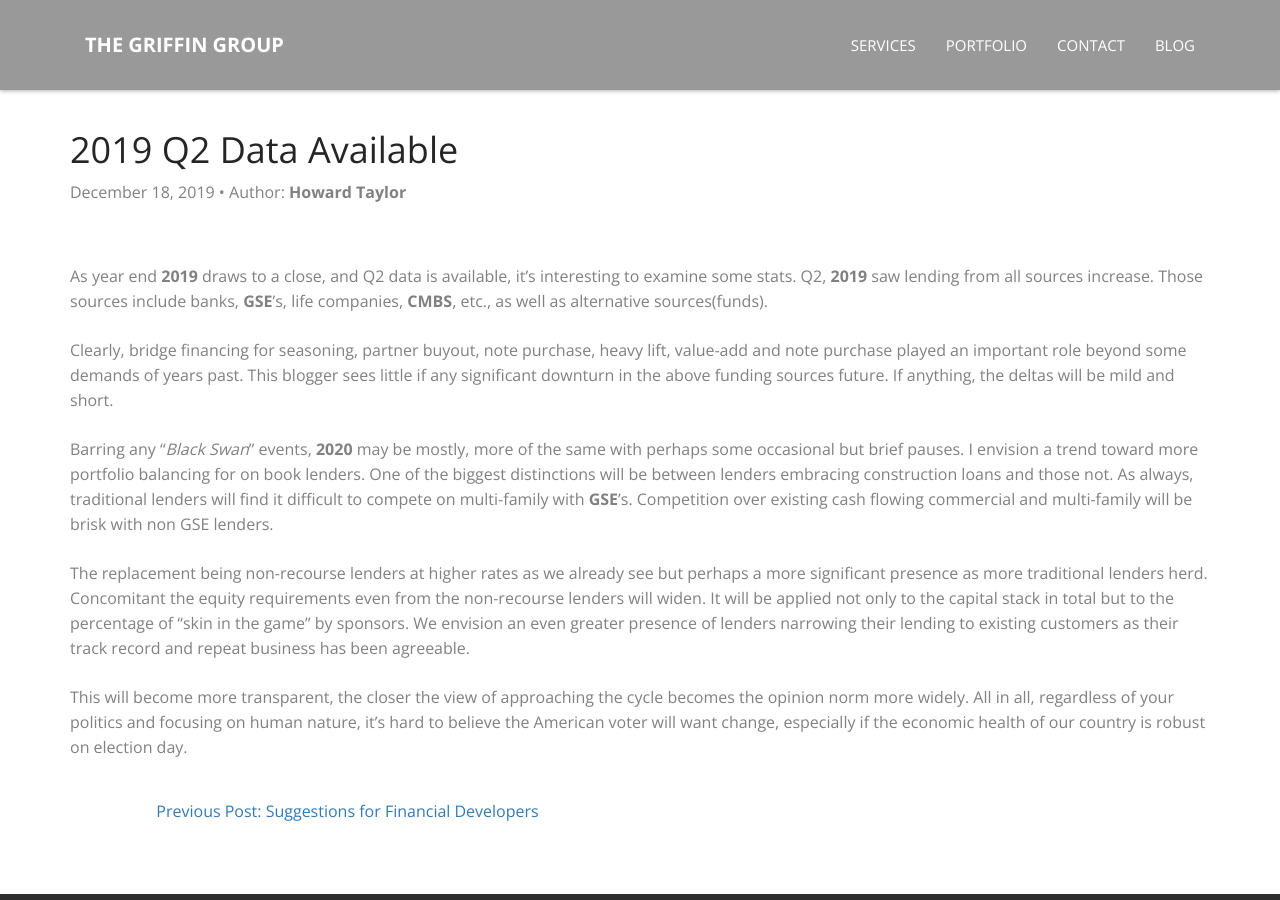
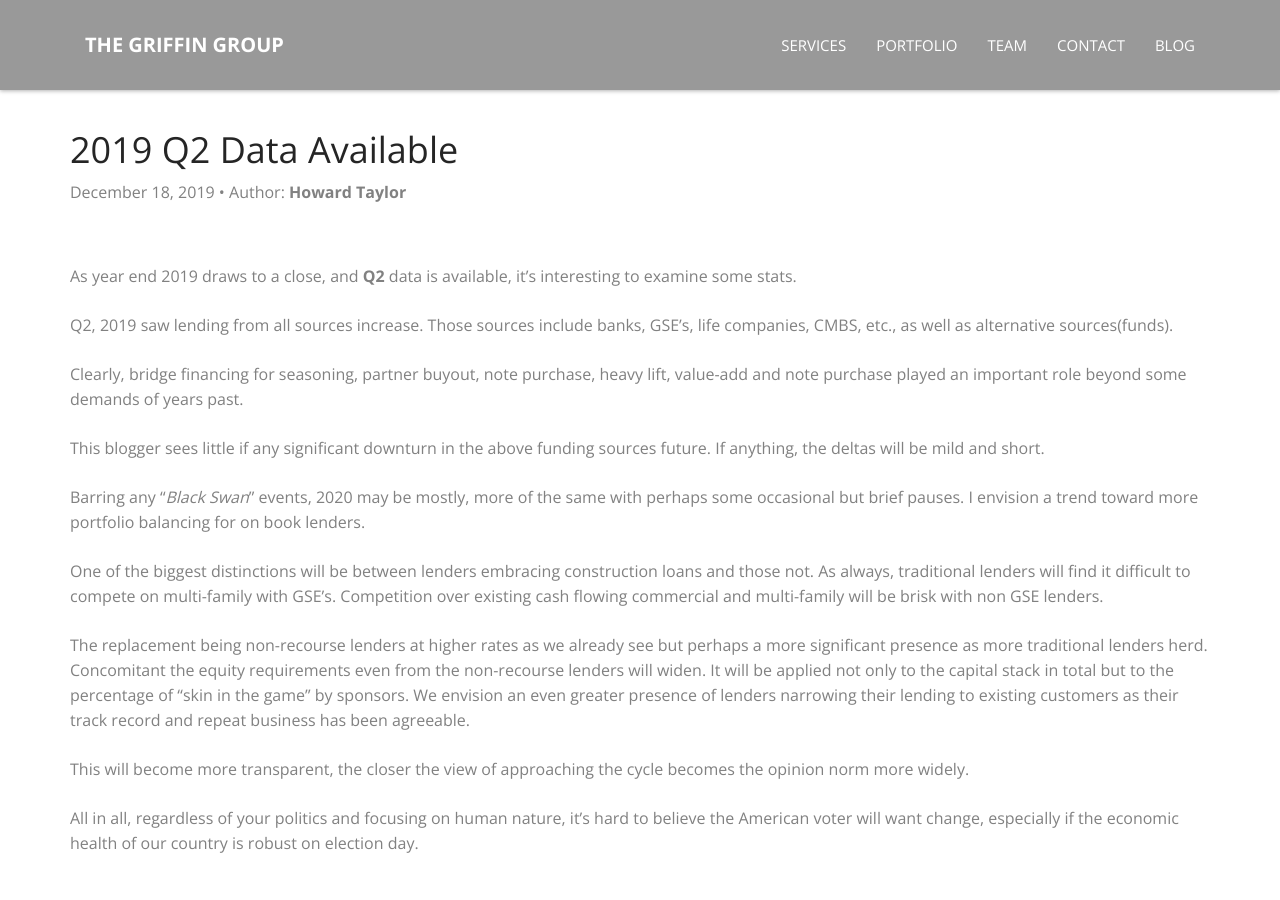
Before and after one commit to FatMan50/griffin-blog, a Jekyll site: the page built from _posts/2019-12-18-q2-data-for-2019.markdown, in a window 1280 px wide and 900 px high. Built offline with Jekyll 4.4.1, drawn with Linux system fonts in a browser that asks for light colours; comment, search, counter and statistics services are not loaded.

Commit message:
more proofing changes

```diff
--- a/_includes/header.html
+++ b/_includes/header.html
@@ -34,7 +34,8 @@
                 <nav class="collapse navbar-collapse navbar-right" role="navigation">
                     <ul class="nav navbar-nav">
                         <li><a href="{{site.baseurl}}/#service">Services</a></li>
-                        <li><a href="{{site.baseurl}}/#portfolio">portfolio</a></li>
+                        <li><a href="{{site.baseurl}}/#portfolio">Portfolio</a></li>
+												<li><a href="{{site.baseurl}}/#team">Team</a></li>
                         <li><a href="{{site.baseurl}}/#contact">Contact</a></li>
                         <li><a href="{{site.baseurl}}/blog/index.html">Blog</a></li>
                     </ul>
--- a/_posts/2019-12-18-q2-data-for-2019.markdown
+++ b/_posts/2019-12-18-q2-data-for-2019.markdown
@@ -6,12 +6,21 @@
 author: Howard Taylor
 ---
 
-As year end **2019** draws to a close, and Q2 data is available, it’s interesting to examine some stats. Q2, **2019** saw lending from all sources increase. Those sources include banks, **GSE**’s, life companies, **CMBS**, etc., as well as alternative sources(funds).<!--more-->
 
-Clearly, bridge financing for seasoning, partner buyout, note purchase, heavy lift, value-add and note purchase played an important role beyond some demands of years past. This blogger sees little if any significant downturn in the above funding sources future. If anything, the deltas will be mild and short.
+As year end 2019 draws to a close, and **Q2** data is available, it’s interesting to examine some stats.
 
-Barring any "*Black Swan*” events, **2020** may be mostly, more of the same with perhaps some occasional but brief pauses. I envision a trend toward more portfolio balancing for on book lenders. One of the biggest distinctions will be between lenders embracing construction loans and those not. As always, traditional lenders will find it difficult to compete on multi-family with **GSE**’s. Competition over existing cash flowing commercial and multi-family will be brisk with non GSE lenders.
+Q2, 2019 saw lending from all sources increase. Those sources include banks, GSE’s, life companies, CMBS, etc., as well as alternative sources(funds).<!--more-->
+
+Clearly, bridge financing for seasoning, partner buyout, note purchase, heavy lift, value-add and note purchase played an important role beyond some demands of years past.
+
+This blogger sees little if any significant downturn in the above funding sources future. If anything, the deltas will be mild and short.
+
+Barring any “*Black Swan*” events, 2020 may be mostly, more of the same with perhaps some occasional but brief pauses. I envision a trend toward more portfolio balancing for on book lenders.
+
+One of the biggest distinctions will be between lenders embracing construction loans and those not. As always, traditional lenders will find it difficult to compete on multi-family with GSE’s. Competition over existing cash flowing commercial and multi-family will be brisk with non GSE lenders.
 
 The replacement being non-recourse lenders at higher rates as we already see but perhaps a more significant presence as more traditional lenders herd. Concomitant the equity requirements even from the non-recourse lenders will widen. It will be applied not only to the capital stack in total but to the percentage of “skin in the game” by sponsors. We envision an even greater presence of lenders narrowing their lending to existing customers as their track record and repeat business has been agreeable.
 
-This will become more transparent, the closer the view of approaching the cycle becomes the opinion norm more widely. All in all, regardless of your politics and focusing on human nature, it’s hard to believe the American voter will want change, especially if the economic health of our country is robust on election day.
+This will become more transparent, the closer the view of approaching the cycle becomes the opinion norm more widely.
+
+All in all, regardless of your politics and focusing on human nature, it’s hard to believe the American voter will want change, especially if the economic health of our country is robust on election day.
--- a/index.html
+++ b/index.html
@@ -164,7 +164,7 @@
           <img src="img/portfolio/Riva-Del-Largo-1-thumb.jpg" class="img-responsive" alt="$57,000,000 High Rise Condominium - Ground up construction loan, mezzanine debt &amp; finished inventory loan – Fort Myers, FL ">
           <figcaption class="mask">
             <h3>Rivo Del Lago</h3>
-            <p>High Rise Condominium - Ground up construction loan &amp: mezzanine loan. </p>
+            <p>High Rise Condominium - Ground up construction loan &amp; mezzanine loan. </p>
           </figcaption>
           <ul class="external">
             <li><a class="fancybox" title="Rivo Del Lago" data-fancybox-group="works" href="img/portfolio/Riva-Del-Largo-1.jpg"><i class="fa fa-search"></i></a></li>
@@ -176,7 +176,7 @@
           <img src="img/portfolio/St-George-The-Dragon-building-Thumb.jpg" class="img-responsive" alt="Former St. George and the Dragon, 5th Avenue South, Naples Florida">
           <figcaption class="mask">
             <h3>The George</h3>
-            <p>Formerly St. George and the Dragon, Demolition and soft costs loan, 5th Ave S. Naples, FL</p>
+            <p>Formerly St. George and the Dragon, Dirt loan for acquisition of vacant building. Future site of ground up project.5th Ave. S, Naples, FL</p>
           </figcaption>
           <ul class="external">
             <li><a class="fancybox" title="Building Demolished in 2014" data-fancybox-group="works" href="img/portfolio/st-geaorge-and-the-dragon-vacant-lot.jpg"><i class="fa fa-search"></i></a></li>
```
